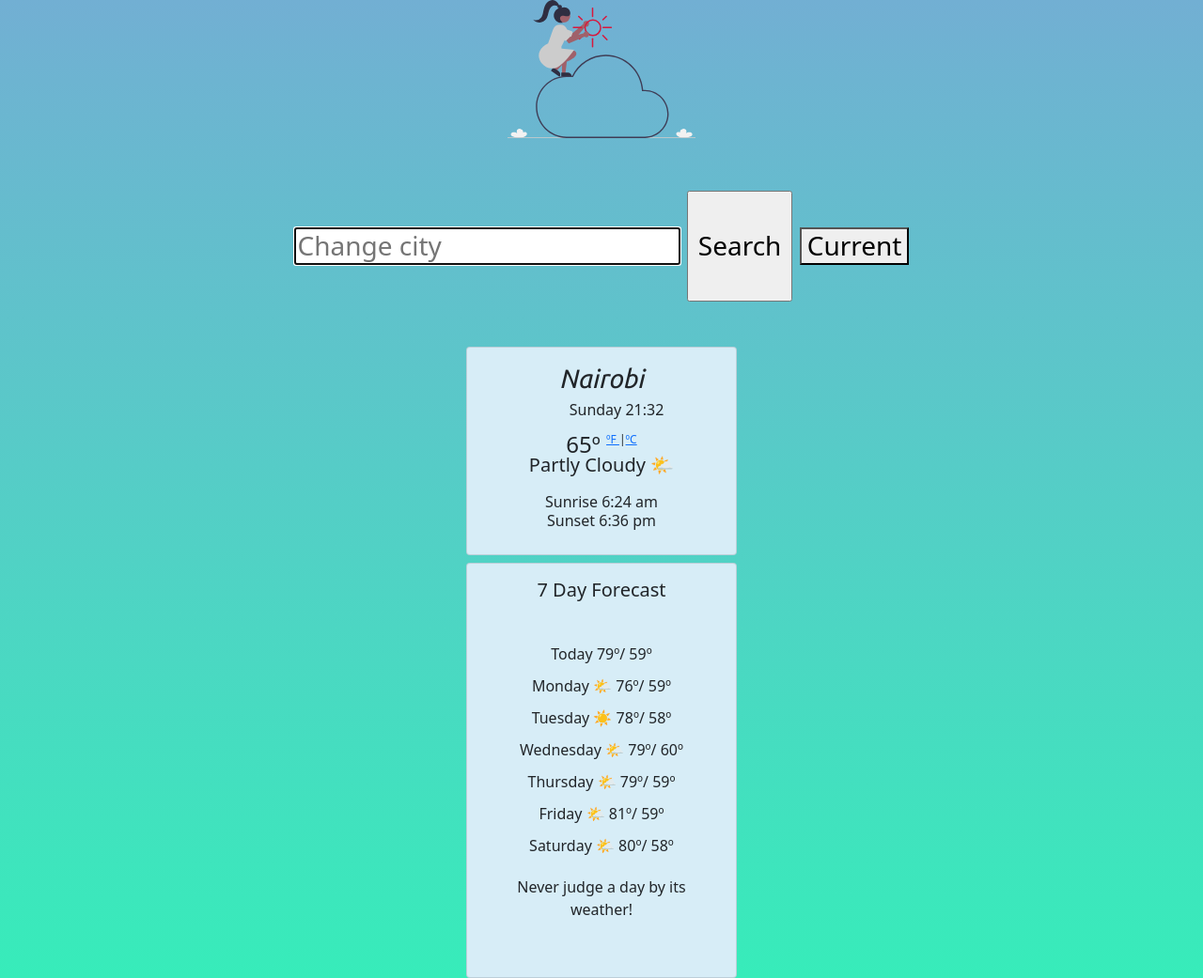
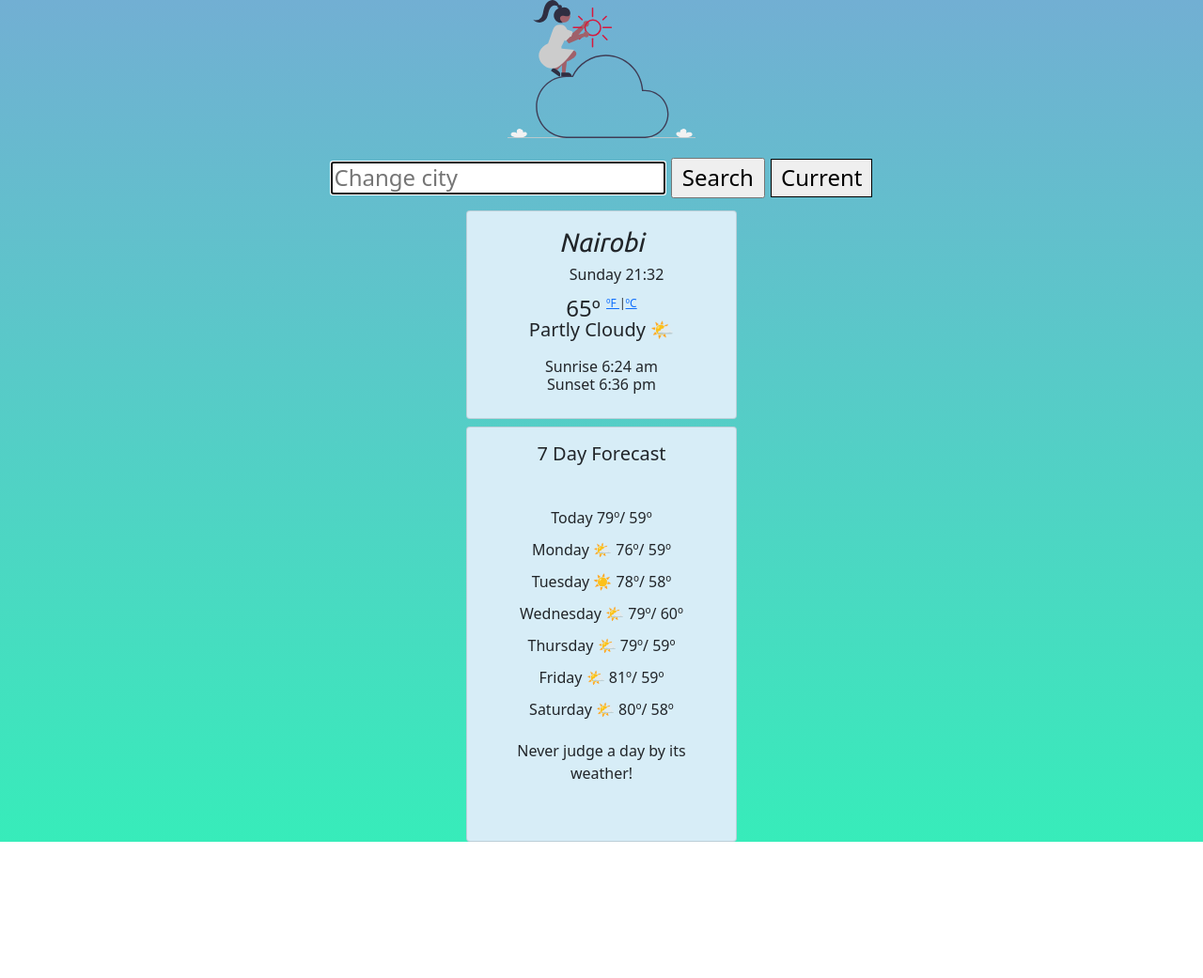
Before and after one commit to tcool1109/the-weather-app, a plain HTML site: page index.html in a window 1280 px wide. Shown: the whole page at 94% size. After the commit the page ends 896 px from the top, so only its background shows below. Drawn offline with nearby package versions, Linux system fonts and the light colour scheme; no server answers.

Commit message:
Added styling to "Current" button

```diff
--- a/style.css
+++ b/style.css
@@ -7,8 +7,9 @@ body {
 }
 .citysearch {
   text-align: center;
-  font-size: 28px;
-  padding: 40px 10px;
+  font-size: 24px;
+  padding: 5px 10px 5px 10px;
+  margin: 0 auto;
 }
 h2 {
   text-align: center;
@@ -48,3 +49,14 @@ ul {
   position: relative;
   top: -10px;
 }
+.clicker {
+  text-align: center;
+  font-size: 24px;
+  padding: 5px 10px 5px 10px;
+  margin: 0 auto;
+  border: solid;
+  border-width: thin;
+}
+button:hover {
+  transition: all 200ms;
+}
```
Also changed, not shown: index.html (+2 -1 lines).
